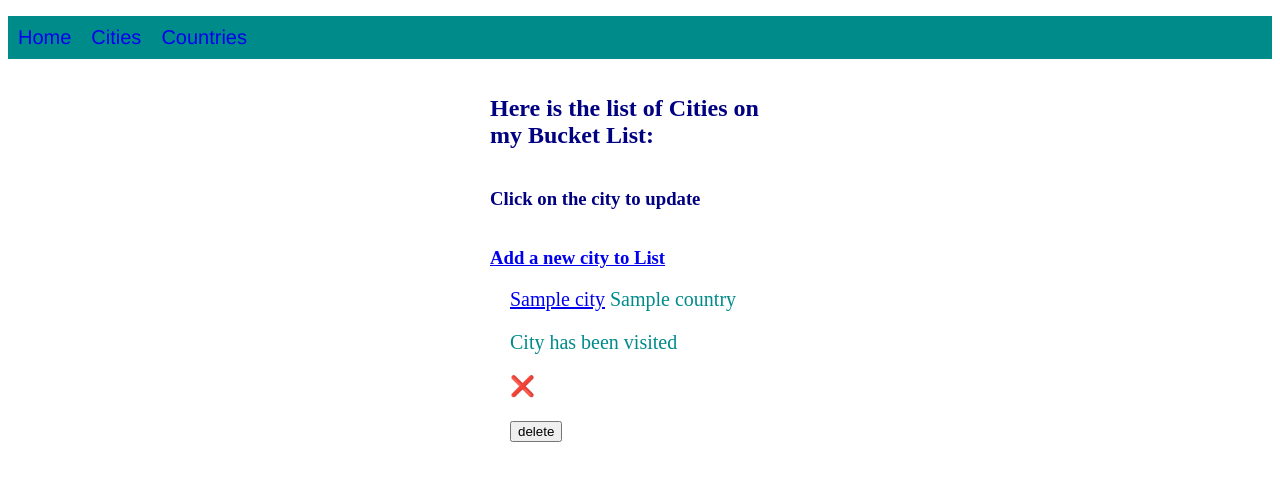
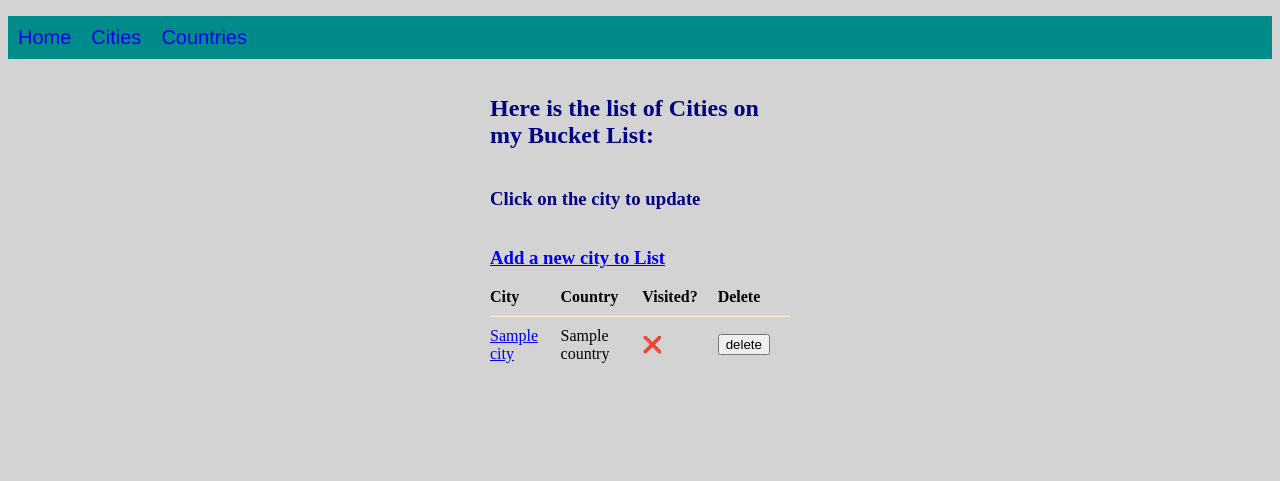
Before and after one commit to glilley54/Travel_Bucket_List_Project, a Flask app: page /cities in a window 1280 px wide. Shown: the top 481 px of the page. Run offline with Flask 2, Linux system fonts and the light colour scheme; a database or web service that is not in the repository returns one stand-in record (values such as "Sample title"); some libraries are stand-ins or nearby versions.

Commit message:
fixed city page css

```diff
--- a/static/style.css
+++ b/static/style.css
@@ -54,3 +54,25 @@
     background-repeat: no-repeat;
     background-size: cover;
   }
+
+
+  td, th {
+    text-align: left;
+  }
+
+  td {
+    padding: 10px 20px 0px 0px;
+  }
+
+  th {
+    padding: 0px 20px 10px 0px;
+    border-bottom: 1px solid papayawhip;
+  }
+
+  table {
+    border-collapse: collapse;
+  }
+
+  body {
+    background-color:lightgray;
+  }
--- a/templates/base.html
+++ b/templates/base.html
@@ -6,7 +6,7 @@
   <meta name="viewport" content="width=device-width, initial-scale=1.0">
   <title>My Travel Bucket List</title>
 
-<link rel="stylesheet" href="{{ url_for('static', filename='style.css') }}">
+<link rel="stylesheet" href="{{ url_for('static', filename='style.css') }}"
 </head>
 <body>
   <header>
--- a/templates/cities/index.html
+++ b/templates/cities/index.html
@@ -7,16 +7,21 @@
 <h3><a href="/cities/new">Add a new city to List</a></h3>
 
 
+<table>
+  <tr>
+    <th>City</th>
 
+    <th>Country</th>
 
+    <th>Visited?</th>
+    <th>Delete</th>
+  </tr>
   {% for city in all_cities %}
-  <div class="city">
-    <a href="/cities/{{city.id}}">{{city.name}}</a>
+  <tr>
+    <td><a href="/cities/{{city.id}}">{{city.name}}</a></td>
 
-
-        {{city.country.name}}
-
-  <p>City has been visited</p>
+    <td>{{city.country.name}}</td>
+    <td>
       {% if city.visited == True %}
       <span> &#9989;</span>
       {% else %}
@@ -24,15 +29,19 @@
 
       {% endif %}
 
-  <p>
+    </td>
+    <td>
       <form action="/cities/{{ city.id }}/delete" method="POST">
         <input type="submit" value="delete" />
       </form>
-  </p>
+    </td>
+  </tr>
+
+
 
   </div>
   {% endfor %}
 
-
+</table>
 
 {% endblock %}
```
Also changed, not shown: templates/cities/old index.html (added, +38 -0 lines). Lines whose indentation alone changed are shown as unchanged.
